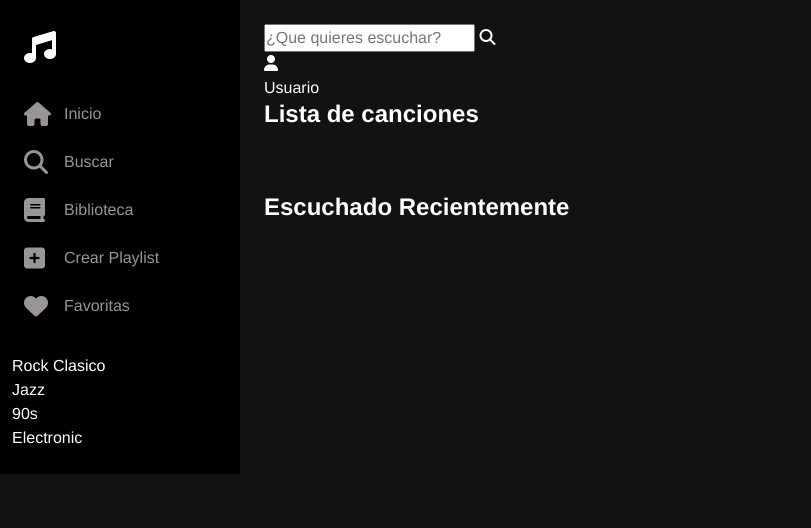
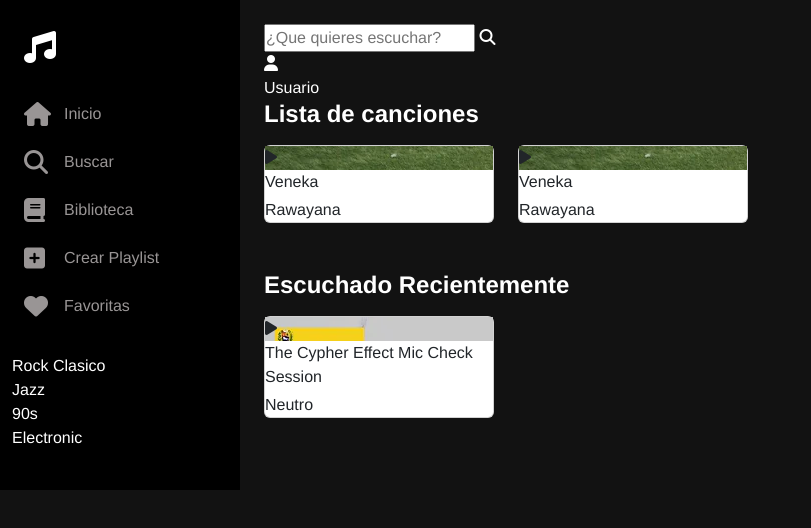
Before and after one commit to brea00jorge-art/Jorge-s-Sportify, a plain HTML site: page project-root/pages/index.html in a window 1280 px wide. Shown: the whole page, without its empty margins (0-811 px from the left). Drawn offline with nearby package versions, Linux system fonts and the light colour scheme; files that its build step writes are made by us from their sources.

Commit message:
Update index.html

```diff
--- a/project-root/pages/index.html
+++ b/project-root/pages/index.html
@@ -8,15 +8,15 @@
     <!--bootstrap-->
     <link rel="stylesheet" href="https://cdnjs.cloudflare.com/ajax/libs/bootstrap/5.3.8/css/bootstrap.min.css">
     <!-- CSS -->
-    <link rel="stylesheet" href="src/assets/css/components/cards.css">
-    <link rel="stylesheet" href="src/assets/css/sidebar.css">
-    <link rel="stylesheet" href="src/assets/css/style.css">
+    <link rel="stylesheet" href="../src/assets/css/components/cards.css">
+    <link rel="stylesheet" href="../src/assets/css/sidebar.css">
+    <link rel="stylesheet" href="../src/assets/css/style.css">
     <!-- Font Awesome -->
     <link rel="stylesheet" href="https://cdnjs.cloudflare.com/ajax/libs/font-awesome/6.6.0/css/all.min.css">
     <!-- jQuery -->
     <script src="https://cdnjs.cloudflare.com/ajax/libs/jquery/3.7.1/jquery.min.js"></script>
     <!-- main script -->
-    <script src="src/js/script-cancionesJQ.js" defer></script>
+    <script src="../src/js/script-cancionesJQ.js" defer></script>
     <base href="/Jorge-s-Sportify/">
 </head>
 
```
